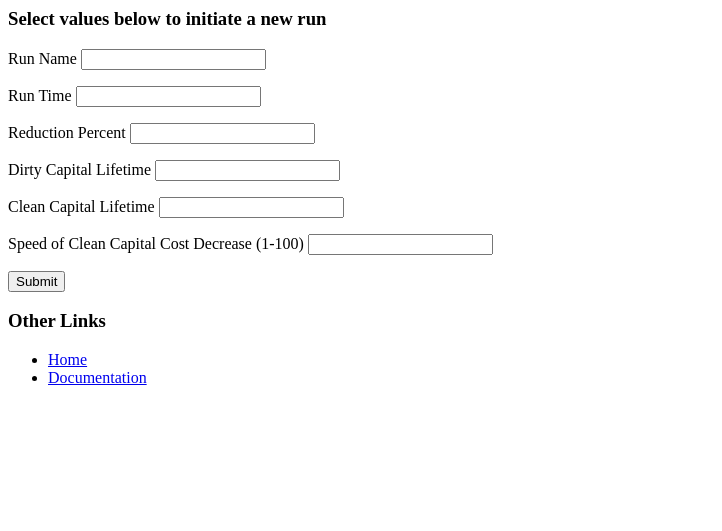
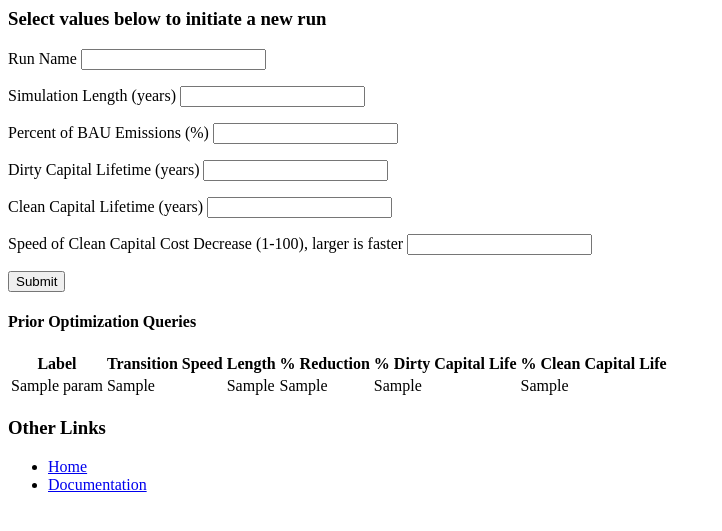
Before and after one commit to computingForSocialScience/cfss-homework-cicconea, a Flask app: page /defineParameters/ in a window 1280 px wide. Shown: the top 531 px of the page, without its empty margins (0-722 px from the left). Run offline with Flask 2, Linux system fonts and the light colour scheme; tables that the repository leaves empty or names only in its code hold one stand-in row (values such as "Sample post").

Commit message:
Project Complete

```diff
--- a/final_project/app.py
+++ b/final_project/app.py
@@ -53,8 +53,10 @@ def make_doc_resp():
 @app.route('/results/')
 def make_results_resp():
 
+	# get latest submission from sql database
 	latestID = cur.lastrowid
 
+	# get actual values vs tuples
 	query = '''SELECT chartLabel FROM params WHERE id = %s'''
 	cur.execute(query, latestID)
 	val = cur.fetchall()
@@ -85,20 +87,35 @@ def make_results_resp():
 	val = cur.fetchall()
 	nl = val[0][0]
 
+
+	# call the solver via mc (MC sets up efficiency/cost trajectories, then calls the solver itself)
 	H0, L0, minCost, solved, Hp, Hn, Lp, Ln = storeData(FLScale, period, alpha, nh, nl)
 
+	# solved = 1 means that the solver was able to find an optimal solution.
+	# otherwise we should not trust the results
 	if solved == 1:
 		SolverStatus = "Model Solved Successfully "
 	else: SolverStatus = "Model Not Solved Successfully "
 
-	Hinvest = np.add(Hp, Hn)
-	Linvest = np.add(Lp, Ln)
+	# adding the positive/negative values of investment. All investments initially set
+	# up to be positive, so this subtraction gives us the actual values of the solver
+	# as per the documentation page
+	Hinvest = np.subtract(Hp, Hn)
+	Linvest = np.subtract(Lp, Ln)
 
-
+	# dates of investment - for investPlotPng only!
 	dateRange = range(1, period+1)
 
 
-	# generate matplotlib plot
+	# what is total capital in each period?
+	# follow capital accumulation formulas from documenation
+	HKap = [H0]
+	LKap = [L0]
+	for i in range(1, period+1):
+		HKap.append(HKap[i-1]* float(1 - 1/nh) + Hinvest[i-1])
+		LKap.append(LKap[i-1]* float(1 - 1/nl) + Linvest[i-1])
+
+	# generate matplotlib plot for investment
 	fig = plt.figure(figsize=(8,6),dpi=100)
 	axes = fig.add_subplot(1,1,1)
 	# plot the data
@@ -108,7 +125,7 @@ def make_results_resp():
 	# labels
 	axes.set_xlabel('Years of Simulation')
 	axes.set_ylabel('Investment ($)')
-	axes.set_title(chartLabel)
+	axes.set_title(chartLabel + " Investment")
 	plt.legend(loc = 0)
 
 	# make the temporary file
@@ -120,13 +137,40 @@ def make_results_resp():
 	investPlotPng = f.name.split('/')[-1]
 
 
+
+	kdateRange = range(period+1)
+
+
+
+	# generate matplotlib plot for capital
+	fig = plt.figure(figsize=(8,6),dpi=100)
+	axes = fig.add_subplot(1,1,1)
+	# plot the data
+	axes.plot(kdateRange,HKap, label= "Dirty Capital Stock")
+	axes.plot(kdateRange,LKap, label= "Clean Capital Stock")
+
+	# labels
+	axes.set_xlabel('Years of Simulation')
+	axes.set_ylabel('Capital Stock ($)')
+	axes.set_title(chartLabel + " Capital Stock")
+	plt.legend(loc = 0)
+
+	# make the temporary file
+	f = tempfile.NamedTemporaryFile(dir='static/temp',suffix='.png',delete=False)
+	# save the figure to the temporary file
+	plt.savefig(f)
+	f.close() # close the file
+	# get the file's name (rather than the whole path) (the template will need that)
+	capitalPlotPng = f.name.split('/')[-1]
+
+
+	# get old queries so we can see what has been repeated
 	query = '''SELECT chartLabel, FLScale, period, alpha, nh, nl FROM params ORDER BY id DESC'''
 	cur.execute(query)
 	oldParams = cur.fetchall()
 
 
-
-	return render_template("results.html", investPlotPng=investPlotPng, minCost = minCost, SolverStatus = SolverStatus, oldParams = oldParams)
+	return render_template("results.html", investPlotPng=investPlotPng, minCost = minCost, SolverStatus = SolverStatus, oldParams = oldParams, capitalPlotPng=capitalPlotPng)
 
 
 
@@ -134,7 +178,13 @@ def make_results_resp():
 def define_parameters():
     if request.method == 'GET':
         # This code executes when someone visits the page.
-        return(render_template('defineParameters.html'))
+		# get old queries so we can see what has been repeated
+		query = '''SELECT chartLabel, FLScale, period, alpha, nh, nl FROM params ORDER BY id DESC'''
+		cur.execute(query)
+		oldParams = cur.fetchall()
+
+		return(render_template('defineParameters.html', oldParams=oldParams))
+
     elif request.method == 'POST':
         # this code executes when someone fills out the form
         chartLabel = request.form['chartLabel']
@@ -144,7 +194,7 @@ def define_parameters():
         nl = request.form['nl']
         FlScale = request.form['FlScale']
 
-
+        # add to SQL database
         addLatestRun(chartLabel, FlScale, period, alpha , nh, nl)
 
         return(redirect('/results/'))
--- a/final_project/func_gen.py
+++ b/final_project/func_gen.py
@@ -1,6 +1,5 @@
 import math
 from scipy.stats import norm, truncnorm
-import matplotlib.pyplot as plt
 
 # generates a k-length log growth list w/ initial base and decay mod (mod must be negative)
 # add minimum to allow a theoretical limit to efficiency/carbon intensity
--- a/final_project/mc.py
+++ b/final_project/mc.py
@@ -1,7 +1,5 @@
 from capital_min_model import *
 from func_gen import *
-import matplotlib.pyplot as plt
-import csv
 
 
 def storeData(FLScale, period, alpha, nh, nl):
--- a/final_project/templates/defineParameters.html
+++ b/final_project/templates/defineParameters.html
@@ -12,33 +12,58 @@
             </label></p>
 
             <p><label>
-                Run Time
+                Simulation Length (years)
                 <input type=number name=period>
             </label></p>
 
             <p><label>
-                Reduction Percent
+                Percent of BAU Emissions (%)
                 <input type=number name=alpha>
             </label></p>
 
             <p><label>
-                Dirty Capital Lifetime
+                Dirty Capital Lifetime (years)
                 <input type=number name=nh>
             </label></p>
 
             <p><label>
-                Clean Capital Lifetime
+                Clean Capital Lifetime (years)
                 <input type=number name=nl>
             </label></p>
 
             <p><label>
-                Speed of Clean Capital Cost Decrease (1-100)
+                Speed of Clean Capital Cost Decrease (1-100), larger is faster
                 <input type=number name=FlScale>
             </label></p>
 
             <p><input type=submit value="Submit"></p>
 
         </form>
+
+<h4>Prior Optimization Queries</h4>
+
+ <table>
+ <tr>
+ <th>Label</th>
+ <th>Transition Speed</th>
+ <th>Length</th>
+ <th>% Reduction</th>
+ <th>% Dirty Capital Life</th>
+ <th>% Clean Capital Life</th>
+
+ </tr>
+ {% for chartLabel, FLScale, period, alpha, nh, nl in oldParams %}
+ <tr>
+ <td>{{chartLabel}}</td>
+ <td>{{FLScale}}</td>
+ <td>{{period}}</td>
+ <td>{{alpha}}</td>
+ <td>{{nh}}</td>
+ <td>{{nl}}</td>
+ </tr>
+ {% endfor %}
+ </table>
+
 
 
 <h3>Other Links</h3>
--- a/final_project/templates/index.html
+++ b/final_project/templates/index.html
@@ -8,7 +8,7 @@
         <h4>Select Parameters to Vary:</h4>
         <ul>
             <li><a href="/defineParameters/">Select Parameters to Vary</a></li>
-            <li><a href="/documentation/">View documentation</a></li>
+            <li><a href="/documentation/">View Documentation</a></li>
         </ul>
 
 
--- a/final_project/templates/results.html
+++ b/final_project/templates/results.html
@@ -8,6 +8,10 @@
 
 <h4>Investment Decisions in Each Period:</h4>
 <div class='matplotlib'><img src="/static/temp/{{investPlotPng}}"></div>
+
+<h4>Capital Allocation in Each Period:</h4>
+<div class='matplotlib'><img src="/static/temp/{{capitalPlotPng}}"></div>
+
 
 
 <h4>Prior Optimization Queries</h4>
```
